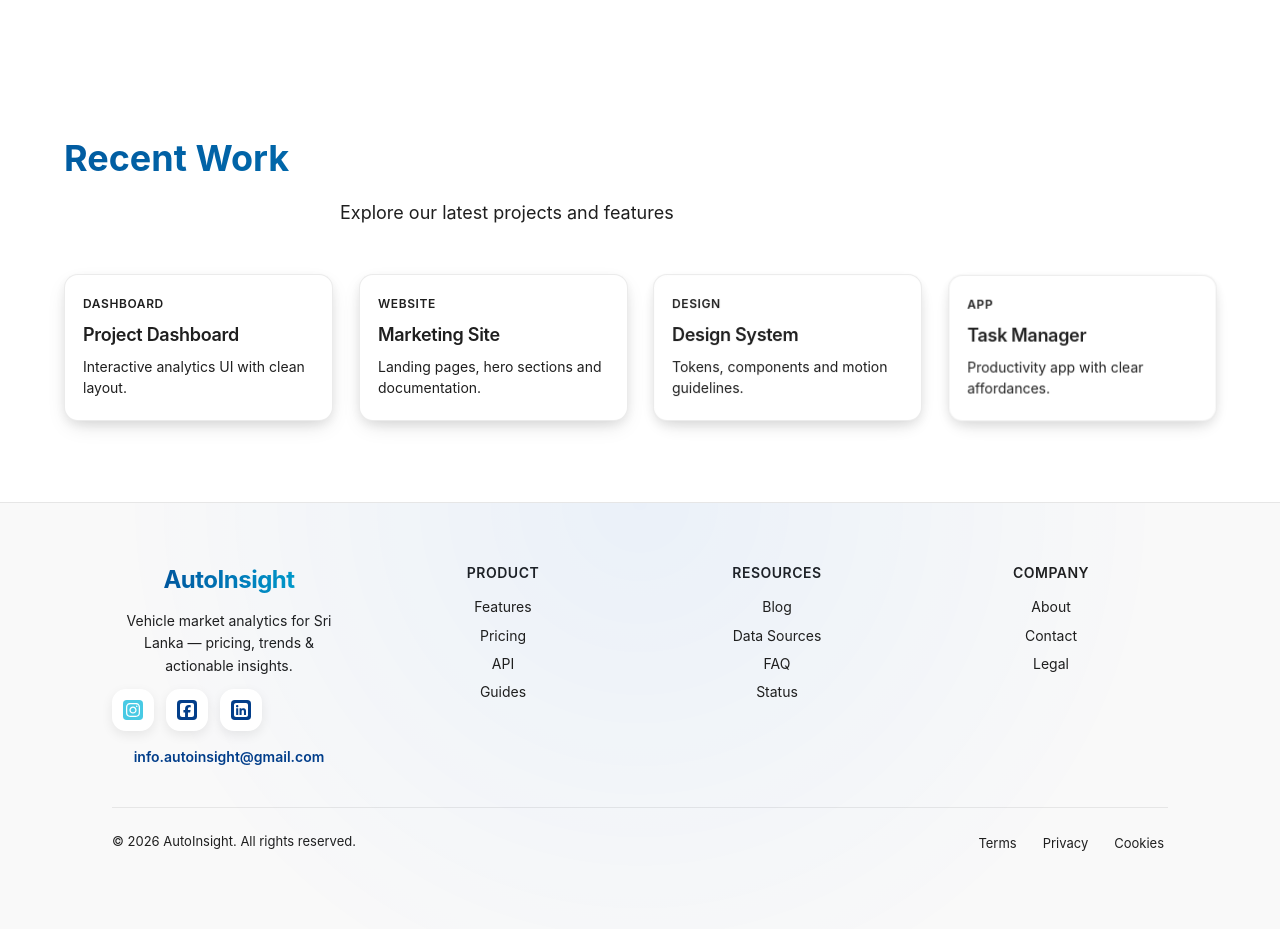
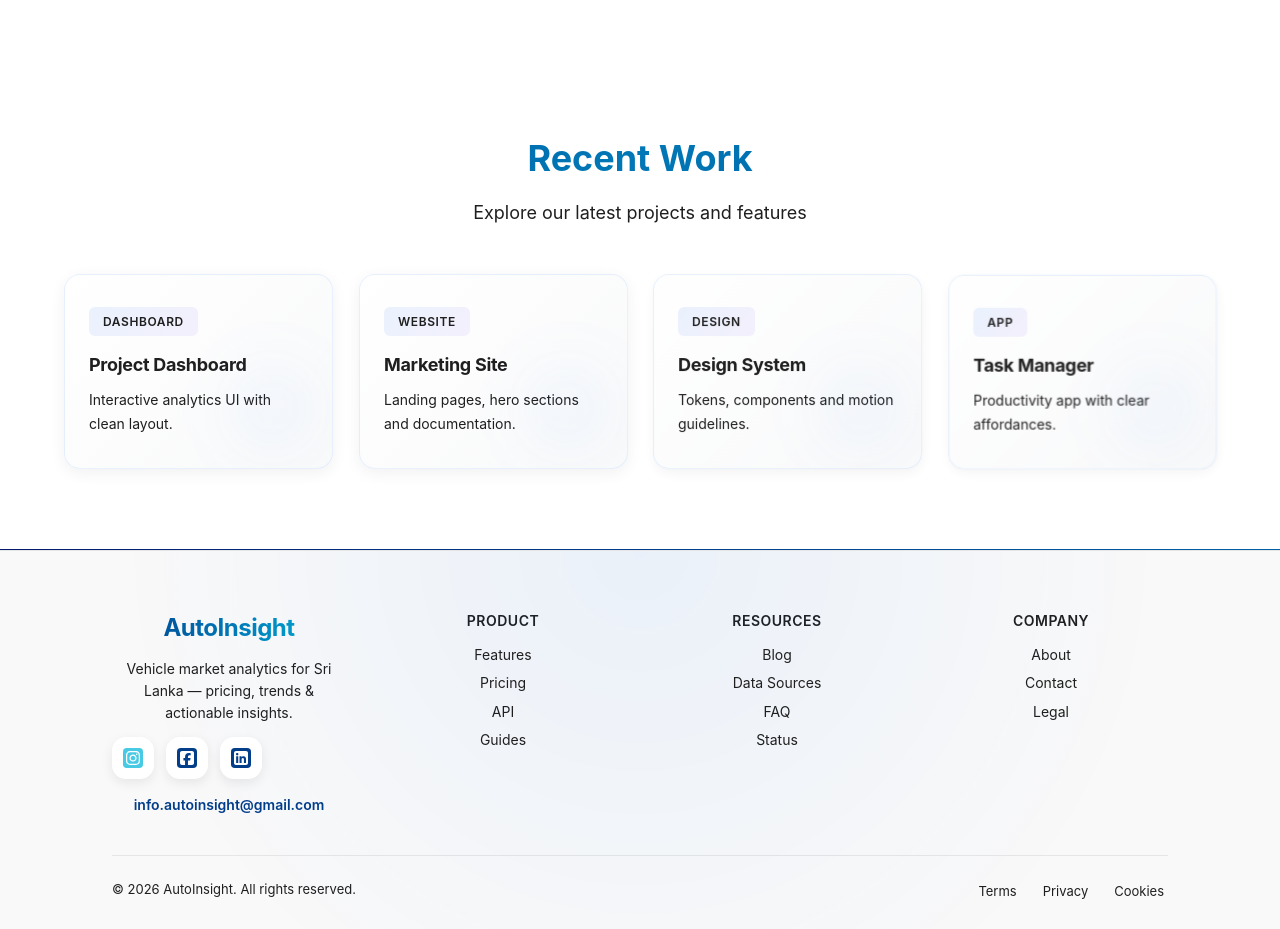
Before and after one commit to akila20040720/autoinsightcs70, a React (Vite) app in the folder cs70/: page / in a window 1280 px wide. Shown: the part 4640-5569 px from the top of the page. Built offline with nearby package versions, Linux system fonts and the light colour scheme.

Commit message:
feat: Enhance ProjectCard and Home components with improved styles and hover effects

```diff
--- a/cs70/src/components/ProjectCard.tsx
+++ b/cs70/src/components/ProjectCard.tsx
@@ -10,13 +10,105 @@ export default function ProjectCard({ title, tag, desc }: { title: string; tag:
     <motion.article
       ref={(node) => { (ref as any).current = node; (tiltRef as any).current = node; }}
       className={`project tilt scroll-fade project-vibrant ${inView ? 'in-view' : ''}`}
-      whileHover={{ scale: 1.04 }}
+      whileHover={{ scale: 1.05, y: -12 }}
       transition={{ type: "spring", stiffness: 300 }}
       role="article"
+      style={{
+        position: 'relative',
+        overflow: 'hidden',
+        padding: '32px 24px',
+        background: 'linear-gradient(135deg, #ffffff 0%, #f8f9fa 100%)',
+        border: '1px solid rgba(54, 129, 247, 0.1)',
+        borderRadius: '16px',
+        boxShadow: '0 4px 16px rgba(0, 0, 0, 0.06)',
+        backdropFilter: 'blur(10px)',
+        display: 'flex',
+        flexDirection: 'column',
+        height: '100%',
+        cursor: 'pointer'
+      }}
+      onMouseEnter={(e: any) => {
+        e.currentTarget.style.boxShadow = '0 12px 40px rgba(54, 129, 247, 0.15)';
+        e.currentTarget.style.borderColor = 'rgba(54, 129, 247, 0.3)';
+        e.currentTarget.style.background = 'linear-gradient(135deg, #ffffff 0%, #f0f4ff 100%)';
+      }}
+      onMouseLeave={(e: any) => {
+        e.currentTarget.style.boxShadow = '0 4px 16px rgba(0, 0, 0, 0.06)';
+        e.currentTarget.style.borderColor = 'rgba(54, 129, 247, 0.1)';
+        e.currentTarget.style.background = 'linear-gradient(135deg, #ffffff 0%, #f8f9fa 100%)';
+      }}
     >
-      <div className="tag" style={{ letterSpacing:'.6px', fontWeight:600 }}>{tag}</div>
-      <h3 style={{ fontSize: 18, marginBottom: 8 }}>{title}</h3>
-      <p style={{ color: '#0b0c10', fontSize: 14 }}>{desc}</p>
+      {/* Top accent line */}
+      <motion.div
+        style={{
+          position: 'absolute',
+          top: 0,
+          left: 0,
+          right: 0,
+          height: '3px',
+          background: 'linear-gradient(90deg, #3681f7 0%, #8b5cf6 100%)',
+          opacity: 0,
+          borderRadius: '3px'
+        }}
+        whileHover={{ opacity: 1 }}
+        transition={{ duration: 0.3 }}
+      />
+
+      {/* Tag */}
+      <div
+        className="tag"
+        style={{
+          letterSpacing: '.6px',
+          fontWeight: 600,
+          display: 'inline-block',
+          padding: '6px 14px',
+          background: 'linear-gradient(135deg, rgba(54, 129, 247, 0.1) 0%, rgba(139, 92, 246, 0.08) 100%)',
+          borderRadius: '6px',
+          fontSize: '12px',
+          color: '#3681f7',
+          marginBottom: '16px',
+          width: 'fit-content',
+          textTransform: 'uppercase'
+        }}
+      >
+        {tag}
+      </div>
+
+      {/* Title */}
+      <h3 style={{
+        fontSize: 18,
+        marginBottom: 10,
+        fontWeight: 700,
+        color: '#0b0c10',
+        letterSpacing: '-0.3px'
+      }}>
+        {title}
+      </h3>
+
+      {/* Description */}
+      <p style={{
+        color: '#3a3d43',
+        fontSize: 14,
+        lineHeight: 1.7,
+        flexGrow: 1
+      }}>
+        {desc}
+      </p>
+
+      {/* Bottom gradient accent */}
+      <motion.div
+        style={{
+          position: 'absolute',
+          bottom: 0,
+          right: 0,
+          width: '120px',
+          height: '120px',
+          background: 'radial-gradient(circle, rgba(54, 129, 247, 0.08) 0%, transparent 70%)',
+          borderRadius: '50%',
+          pointerEvents: 'none',
+          filter: 'blur(30px)'
+        }}
+      />
     </motion.article>
   );
 }
--- a/cs70/src/pages/Home.tsx
+++ b/cs70/src/pages/Home.tsx
@@ -403,7 +403,7 @@ export default function Home() {
         className="full-section section-recent-work"
       >
         <motion.div
-          style={{ position: 'relative', zIndex: 1 }}
+          style={{ position: 'relative', zIndex: 1, textAlign: 'center' }}
           initial={{ y: 30, opacity: 0 }}
           whileInView={{ y: 0, opacity: 1 }}
           viewport={{ once: true }}
```
